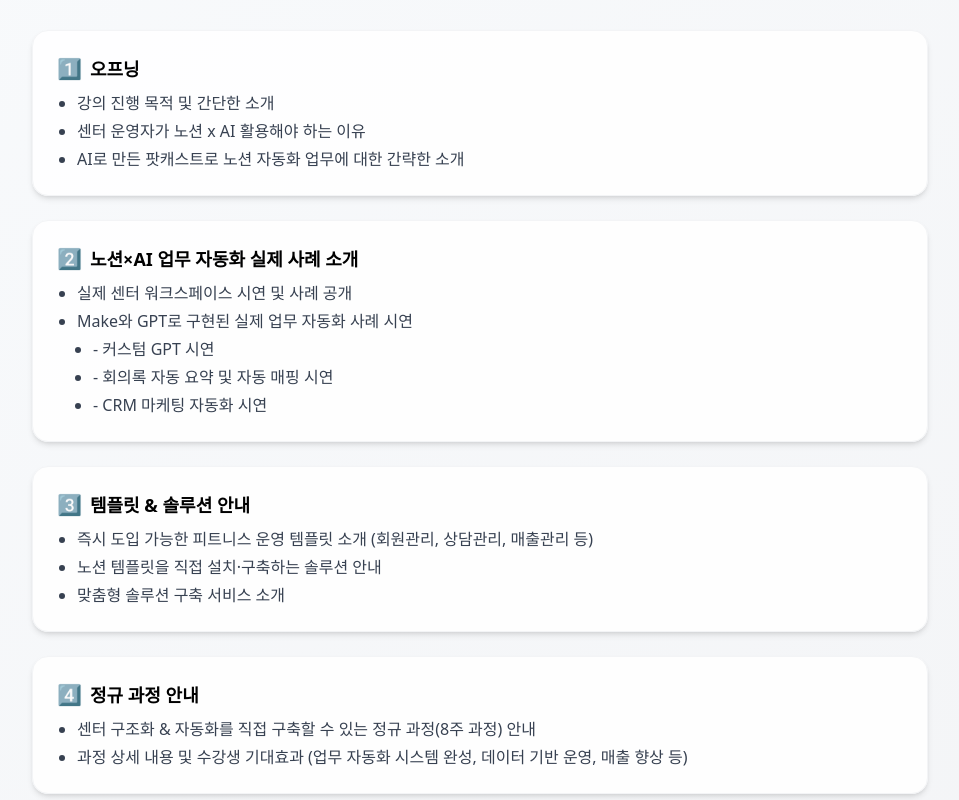
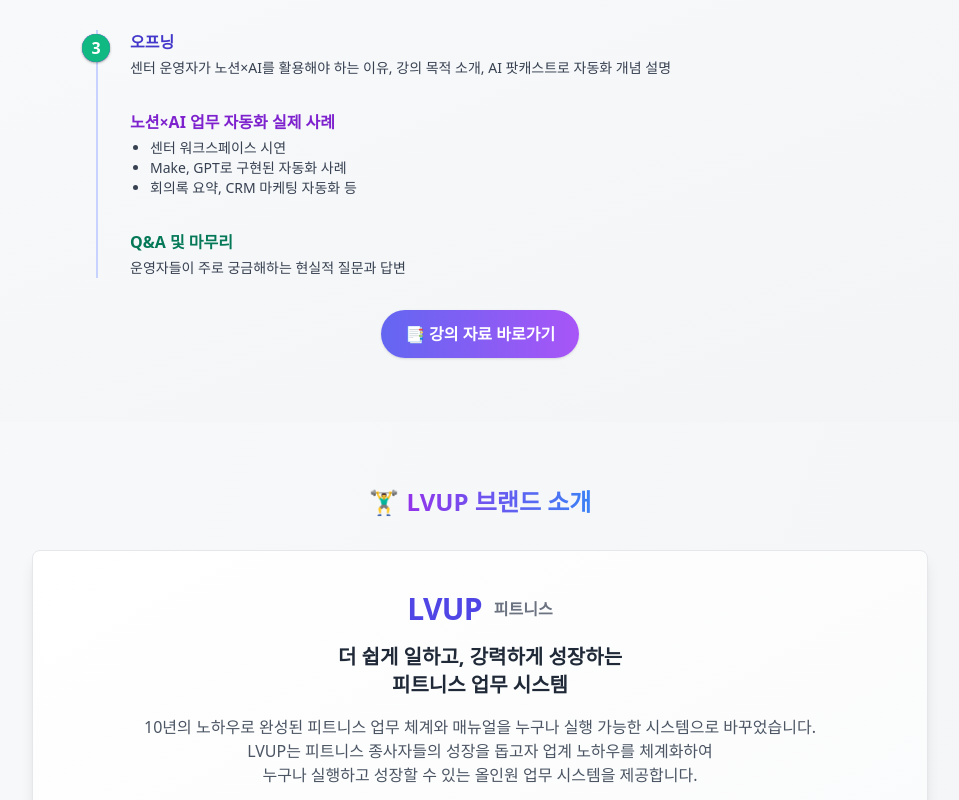
Before and after one commit to lvupcrm/landing, a Next.js app: page / in a window 1280 px wide. Shown: the part 1120-1920 px from the top of the page, without its empty margins (160-1119 px from the left). Built offline with nearby package versions, Linux system fonts and the light colour scheme.

Commit message:
강의 커리큘럼을 간단 요약 및 타임라인 스타일로 개선, 3/4번 파트 제거

```diff
--- a/app/page.tsx
+++ b/app/page.tsx
@@ -94,69 +94,32 @@
 
       {/* 강의 커리큘럼 */}
       <section id="curriculum" className="w-full bg-gradient-to-br from-slate-50 to-gray-100 py-12 md:py-16 px-4">
-        <div className="max-w-4xl mx-auto">
+        <div className="max-w-3xl mx-auto">
           <h2 className="text-xl sm:text-2xl font-bold mb-8 text-center">📋 강의 커리큘럼</h2>
-          <div className="flex flex-col gap-6">
-            {/* 1️⃣ 오프닝 */}
-            <div className="bg-white/90 rounded-2xl shadow-md p-6 border border-gray-100">
-              <div className="flex items-center gap-2 mb-2">
-                <span className="text-lg md:text-xl">1️⃣</span>
-                <span className="font-semibold text-base md:text-lg">오프닝</span>
-              </div>
-              <ul className="text-gray-700 text-sm md:text-base list-disc pl-5 space-y-1">
-                <li>강의 진행 목적 및 간단한 소개</li>
-                <li>센터 운영자가 노션 x AI 활용해야 하는 이유</li>
-                <li>AI로 만든 팟캐스트로 노션 자동화 업무에 대한 간략한 소개</li>
+          <ol className="relative border-l-2 border-indigo-200 pl-6 space-y-8">
+            {/* 오프닝 */}
+            <li className="ml-2">
+              <div className="absolute -left-4 top-1 w-7 h-7 bg-indigo-500 rounded-full flex items-center justify-center text-white font-bold shadow">1</div>
+              <div className="mb-1 font-semibold text-indigo-700">오프닝</div>
+              <div className="text-gray-700 text-sm">센터 운영자가 노션×AI를 활용해야 하는 이유, 강의 목적 소개, AI 팟캐스트로 자동화 개념 설명</div>
+            </li>
+            {/* 실제 사례 소개 */}
+            <li className="ml-2">
+              <div className="absolute -left-4 top-1 w-7 h-7 bg-purple-500 rounded-full flex items-center justify-center text-white font-bold shadow">2</div>
+              <div className="mb-1 font-semibold text-purple-700">노션×AI 업무 자동화 실제 사례</div>
+              <ul className="text-gray-700 text-sm list-disc pl-5">
+                <li>센터 워크스페이스 시연</li>
+                <li>Make, GPT로 구현된 자동화 사례</li>
+                <li>회의록 요약, CRM 마케팅 자동화 등</li>
               </ul>
-            </div>
-            {/* 2️⃣ 실제 사례 소개 */}
-            <div className="bg-white/90 rounded-2xl shadow-md p-6 border border-gray-100">
-              <div className="flex items-center gap-2 mb-2">
-                <span className="text-lg md:text-xl">2️⃣</span>
-                <span className="font-semibold text-base md:text-lg">노션×AI 업무 자동화 실제 사례 소개</span>
-              </div>
-              <ul className="text-gray-700 text-sm md:text-base list-disc pl-5 space-y-1">
-                <li>실제 센터 워크스페이스 시연 및 사례 공개</li>
-                <li>Make와 GPT로 구현된 실제 업무 자동화 사례 시연</li>
-                <li className="ml-4">- 커스텀 GPT 시연</li>
-                <li className="ml-4">- 회의록 자동 요약 및 자동 매핑 시연</li>
-                <li className="ml-4">- CRM 마케팅 자동화 시연</li>
-              </ul>
-            </div>
-            {/* 3️⃣ 템플릿 & 솔루션 안내 */}
-            <div className="bg-white/90 rounded-2xl shadow-md p-6 border border-gray-100">
-              <div className="flex items-center gap-2 mb-2">
-                <span className="text-lg md:text-xl">3️⃣</span>
-                <span className="font-semibold text-base md:text-lg">템플릿 & 솔루션 안내</span>
-              </div>
-              <ul className="text-gray-700 text-sm md:text-base list-disc pl-5 space-y-1">
-                <li>즉시 도입 가능한 피트니스 운영 템플릿 소개 (회원관리, 상담관리, 매출관리 등)</li>
-                <li>노션 템플릿을 직접 설치·구축하는 솔루션 안내</li>
-                <li>맞춤형 솔루션 구축 서비스 소개</li>
-              </ul>
-            </div>
-            {/* 4️⃣ 정규 과정 안내 */}
-            <div className="bg-white/90 rounded-2xl shadow-md p-6 border border-gray-100">
-              <div className="flex items-center gap-2 mb-2">
-                <span className="text-lg md:text-xl">4️⃣</span>
-                <span className="font-semibold text-base md:text-lg">정규 과정 안내</span>
-              </div>
-              <ul className="text-gray-700 text-sm md:text-base list-disc pl-5 space-y-1">
-                <li>센터 구조화 & 자동화를 직접 구축할 수 있는 정규 과정(8주 과정) 안내</li>
-                <li>과정 상세 내용 및 수강생 기대효과 (업무 자동화 시스템 완성, 데이터 기반 운영, 매출 향상 등)</li>
-              </ul>
-            </div>
-            {/* 5️⃣ Q&A 및 마무리 */}
-            <div className="bg-white/90 rounded-2xl shadow-md p-6 border border-gray-100">
-              <div className="flex items-center gap-2 mb-2">
-                <span className="text-lg md:text-xl">5️⃣</span>
-                <span className="font-semibold text-base md:text-lg">Q&A 및 마무리</span>
-              </div>
-              <ul className="text-gray-700 text-sm md:text-base list-disc pl-5 space-y-1">
-                <li>운영자들이 주로 궁금해하는 현실적 질문과 답변</li>
-              </ul>
-            </div>
-          </div>
+            </li>
+            {/* Q&A 및 마무리 */}
+            <li className="ml-2">
+              <div className="absolute -left-4 top-1 w-7 h-7 bg-emerald-500 rounded-full flex items-center justify-center text-white font-bold shadow">3</div>
+              <div className="mb-1 font-semibold text-emerald-700">Q&A 및 마무리</div>
+              <div className="text-gray-700 text-sm">운영자들이 주로 궁금해하는 현실적 질문과 답변</div>
+            </li>
+          </ol>
           {/* 강의 자료 링크 */}
           <div className="mt-8 text-center">
             <a href="https://gamma.app/docs/x-AI--hmb3fwl2m0czp0u" target="_blank" rel="noopener noreferrer" className="inline-flex items-center gap-2 px-6 py-3 rounded-full bg-gradient-to-r from-indigo-500 to-purple-500 text-white font-bold shadow hover:from-indigo-600 hover:to-purple-600 transition">
```
